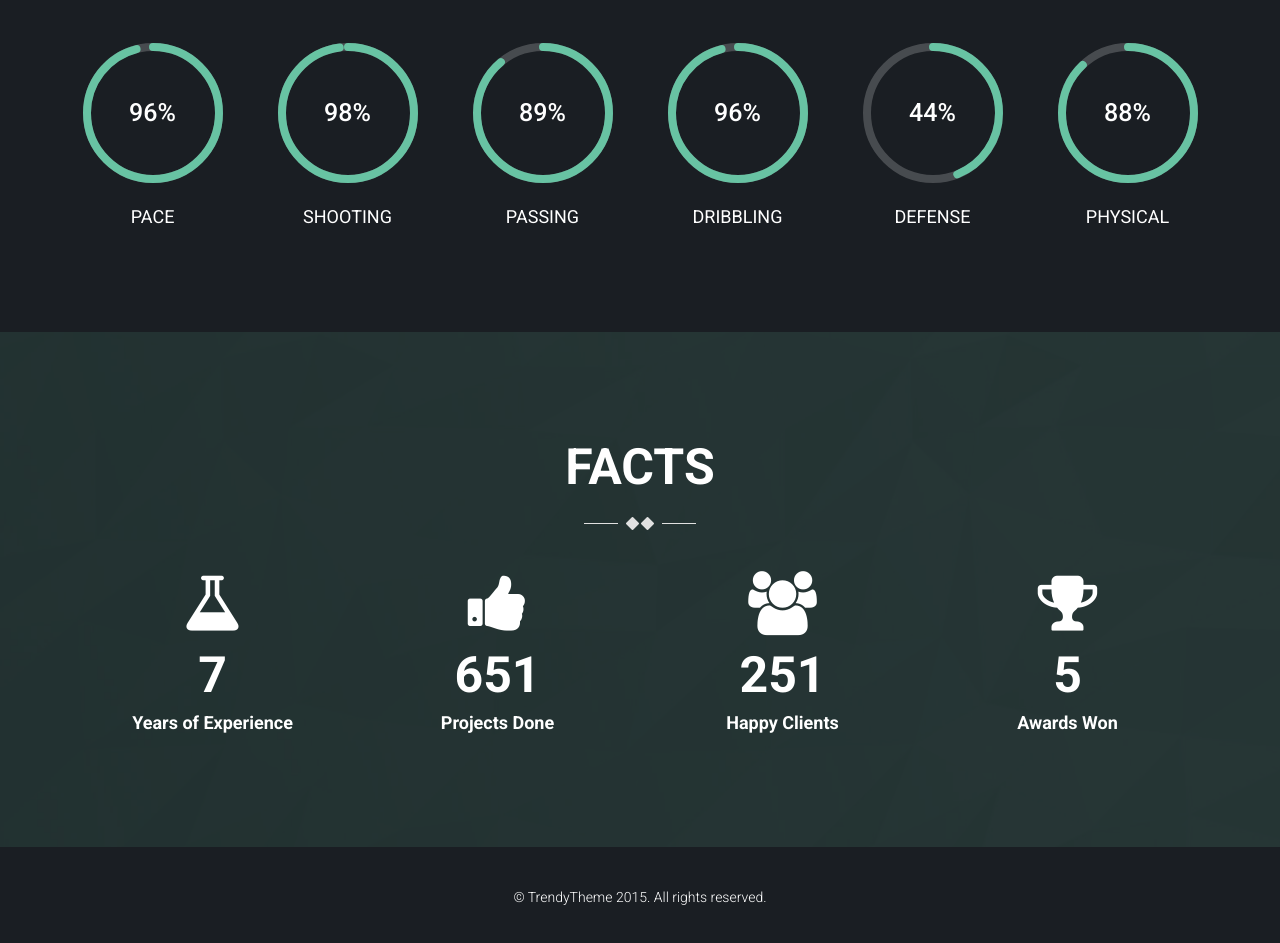
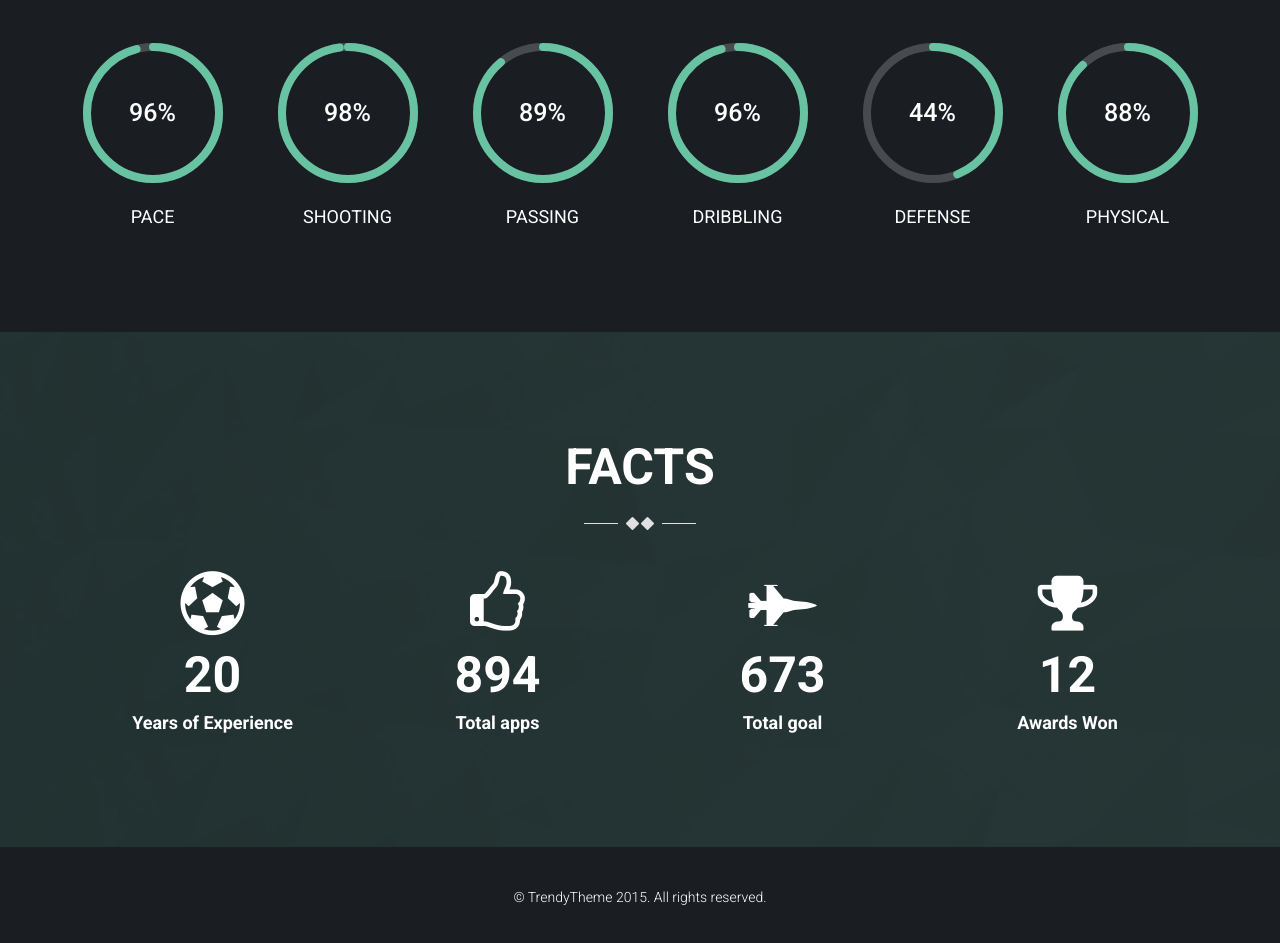
Before and after one commit to BlueAlisz/2021M4_02, a plain HTML site: page mod-iamx/index.html in a window 1280 px wide. Shown: the part 2106-3049 px from the top of the page. Drawn offline with Linux system fonts and the light colour scheme; some packages are replaced by stand-ins of ours; a script that the page names is missing.

Commit message:
Update facts

```diff
--- a/mod-iamx/index.html
+++ b/mod-iamx/index.html
@@ -243,23 +243,23 @@
             <div class="col-md-12">
               <div class="count-wrap">
                 <div class="col-sm-3 col-xs-6">
-                  <i class="fa fa-flask"></i>
-                  <h3 class="timer">7</h3>
+                  <i class="fa fa-futbol-o"></i>
+                  <h3 class="timer">20</h3>
                   <p>Years of Experience</p>
                 </div>
                 <div class="col-sm-3 col-xs-6">
-                  <i class="fa fa-thumbs-up"></i>
-                  <h3 class="timer">651</h3>
-                  <p>Projects Done</p>
+                  <i class="fa fa-thumbs-o-up"></i>
+                  <h3 class="timer">894</h3>
+                  <p>Total apps</p>
                 </div>
                 <div class="col-sm-3 col-xs-6">
-                  <i class="fa fa-users"></i>
-                  <h3 class="timer">251</h3>
-                  <p>Happy Clients</p>
+                  <i class="fa fa-fighter-jet"></i>
+                  <h3 class="timer">673</h3>
+                  <p>Total goal</p>
                 </div>
                 <div class="col-sm-3 col-xs-6">
                   <i class="fa fa-trophy"></i>
-                  <h3 class="timer">5</h3>
+                  <h3 class="timer">12</h3>
                   <p>Awards Won</p>
                 </div>
               </div><!-- /count-wrap -->
```
